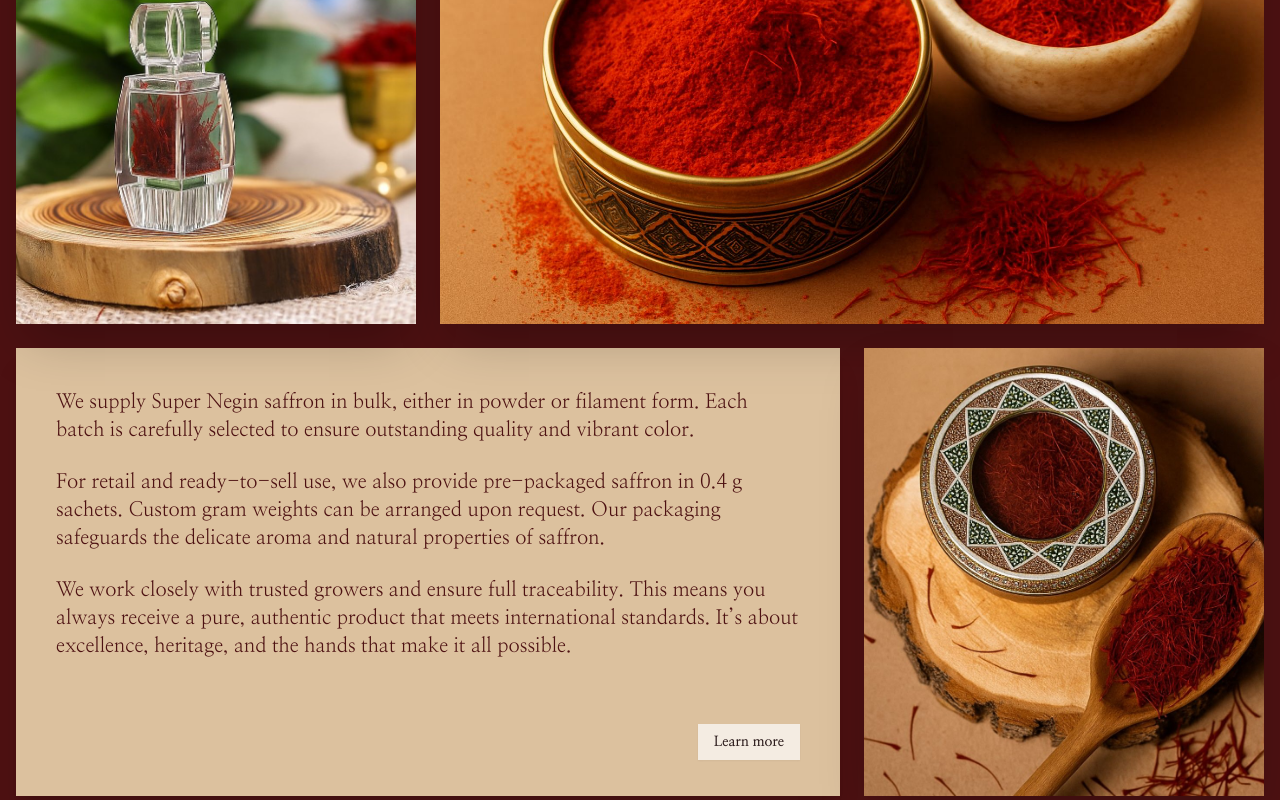
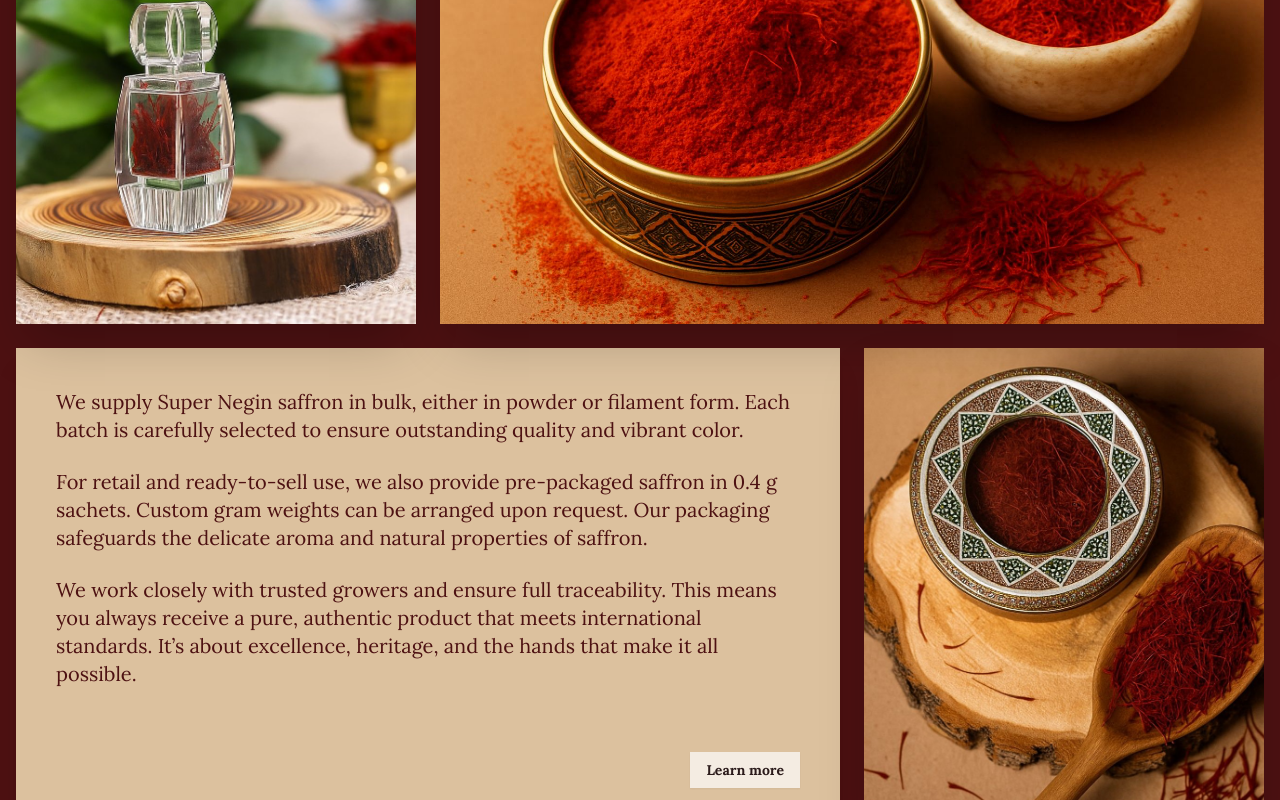
Before and after one commit to croftseli/safayra, a React (Vite) app: page /#home in a window 1280 px wide. Shown: the part 2000-2800 px from the top of the page. Built offline with nearby package versions, Linux system fonts and the light colour scheme; a web font is replaced by a local one.

Commit message:
new font that supports German letters

```diff
--- a/src/components/HomePage.jsx
+++ b/src/components/HomePage.jsx
@@ -117,19 +117,19 @@ const HomePage = ({ language, setActiveTab }) => {
           <p className="text-base md:text-lg lg:text-xl mt-3 text-brand font-nanum leading-relaxed">
             {language === "en" ? (
               <>
-                Safayra is a journey from the sun-drenched fields
+                A journey from the sun-drenched fields
                 <br className="block" />
                 of Iran to the heart of Europe.
               </>
             ) : language === "fr" ? (
               <>
-                Safayra est un voyage des champs ensoleillés d'Iran
+                Un voyage des champs ensoleillés d'Iran
                 <br className="block" />
                 au cœur de l'Europe.
               </>
             ) : (
               <>
-                Safayra ist eine Reise von den sonnenverwöhnten Feldern
+                Eine Reise von den sonnenverwöhnten Feldern
                 <br className="block" />
                 des Iran ins Herz Europas.
               </>
@@ -216,8 +216,8 @@ const HomePage = ({ language, setActiveTab }) => {
           </h2>
 
           {/* Grid */}
-          <div className="grid grid-cols-1 md:grid-cols-12 gap-6">
-            {/* Top row: 2 images */}
+          <div className="grid grid-cols-1 md:grid-cols-12 gap-6 items-stretch">
+            {/* Top row: 2 images (unchanged) */}
             <div className="relative md:col-span-4 h-72 sm:h-80 md:h-96 lg:h-[28rem] rounded-none overflow-hidden shadow-2xl">
               <div
                 className="absolute inset-0 bg-center bg-cover"
@@ -241,9 +241,9 @@ const HomePage = ({ language, setActiveTab }) => {
             {/* Second row: beige text panel (left) + image (right) */}
             <div
               className="md:col-span-8 bg-[#EBD4AD]/90 shadow-xl rounded-none p-6 md:p-10 flex flex-col
-                h-auto md:h-96 lg:h-[28rem]"
+               h-auto"
             >
-              <p className="font-nanum text-[#4d1112] text-lg md:text-xl leading-relaxed">
+              <p className="font-serif text-[#4d1112] text-lg md:text-xl leading-relaxed">
                 {language === "fr"
                   ? "Nous fournissons du safran Super Negin en vrac, en poudre ou en filaments, disponible en différentes quantités selon vos besoins. Chaque lot est soigneusement sélectionné pour garantir une qualité exceptionnelle et une couleur intense."
                   : language === "de"
@@ -251,7 +251,7 @@ const HomePage = ({ language, setActiveTab }) => {
                   : "We supply Super Negin saffron in bulk, either in powder or filament form. Each batch is carefully selected to ensure outstanding quality and vibrant color."}
               </p>
               <br />
-              <p className="font-nanum text-[#4d1112] text-lg md:text-xl leading-relaxed">
+              <p className="font-serif text-[#4d1112] text-lg md:text-xl leading-relaxed">
                 {language === "fr"
                   ? "Pour la vente au détail et prête à l’emploi, nous proposons également du safran pré-emballé en sachets de 0,4 g. Des grammages personnalisés peuvent être organisés sur demande. Notre processus d’emballage protège l’arôme délicat et les propriétés naturelles du safran."
                   : language === "de"
@@ -259,7 +259,7 @@ const HomePage = ({ language, setActiveTab }) => {
                   : "For retail and ready-to-sell use, we also provide pre-packaged saffron in 0.4 g sachets. Custom gram weights can be arranged upon request. Our packaging safeguards the delicate aroma and natural properties of saffron."}
               </p>
               <br />
-              <p className="font-nanum text-[#4d1112] text-lg md:text-xl leading-relaxed">
+              <p className="font-serif text-[#4d1112] text-lg md:text-xl leading-relaxed">
                 {language === "fr"
                   ? "De plus, nous collaborons avec des producteurs de confiance et garantissons une traçabilité complète. Cela signifie que vous recevez toujours un produit pur, authentique et respectueux des normes internationales."
                   : language === "de"
@@ -271,10 +271,10 @@ const HomePage = ({ language, setActiveTab }) => {
                 <a
                   href="#product"
                   className="inline-flex items-center rounded-none
-     bg-white/70 hover:bg-white/90 focus:bg-white
-     px-4 py-2 text-sm font-bold text-[#2b1b1b]
-     shadow-sm transition-colors duration-200
-     focus:outline-none focus:ring-2 focus:ring-[#EBD4AD]/50"
+                   bg-white/70 hover:bg-white/90 focus:bg-white
+                   px-4 py-2 text-sm font-bold text-[#2b1b1b]
+                   shadow-sm transition-colors duration-200
+                   focus:outline-none focus:ring-2 focus:ring-[#EBD4AD]/50"
                 >
                   {language === "fr"
                     ? "En savoir plus"
@@ -285,13 +285,12 @@ const HomePage = ({ language, setActiveTab }) => {
               </div>
             </div>
 
-            <div className="relative md:col-span-4 h-72 sm:h-80 md:h-96 lg:h-[28rem] rounded-none overflow-hidden shadow-2xl">
-              <div
-                className="absolute inset-0 bg-center bg-cover"
-                style={{
-                  backgroundImage: "url('/safayra-saffron-bowl-new.jpg')",
-                }}
-                aria-hidden="true"
+            {/* Image column that stretches to match the beige panel height */}
+            <div className="md:col-span-4 rounded-none overflow-hidden shadow-2xl">
+              <img
+                src="/safayra-saffron-bowl-new.jpg"
+                alt=""
+                className="w-full h-full object-cover"
               />
             </div>
           </div>
--- a/src/index.css
+++ b/src/index.css
@@ -1,5 +1,6 @@
 /* Imports MUST be first */
-@import url('https://fonts.googleapis.com/css2?family=Nanum+Myeongjo:wght@400;700;800&display=swap');
+/* Lora has full Latin Extended coverage for umlauts, accents, etc. */
+@import url('https://fonts.googleapis.com/css2?family=Lora:ital,wght@0,400..700;1,400..700&display=swap&subset=latin-ext');
 @import url('https://fonts.googleapis.com/css2?family=La+Belle+Aurore&display=swap');
 
 /* Tailwind layers */
@@ -18,19 +19,28 @@
     scroll-behavior: smooth;
     background-color: var(--brand-deep);
     overflow-x: hidden; /* prevent horizontal scroll */
+
+    /* Font rendering tweaks */
+    -webkit-font-smoothing: antialiased;
+    -moz-osx-font-smoothing: grayscale;
+    text-rendering: optimizeLegibility;
   }
 
   body {
     margin: 0;
     overflow-x: hidden;
-    font-family: 'Nanum Myeongjo', ui-serif, Georgia, Cambria, "Times New Roman", Times, serif;
+
+    /* Use Lora everywhere for consistency */
+    font-family: 'Lora', ui-serif, Georgia, Cambria, "Times New Roman", Times, serif;
+
+    /* Avoid fake bold/italic which can cause weight mismatches */
+    font-synthesis: none;
   }
 
   h1, h2, h3 {
     font-family: inherit; /* inherit from body, no override */
   }
 }
-
 
 /* Utilities */
 @layer utilities {
@@ -45,12 +55,15 @@
   .bg-brand { background-color: var(--brand-beige); }
   .border-brand { border-color: var(--brand-beige); }
 
-  .font-nanum {
-    font-family: 'Nanum Myeongjo', ui-serif, Georgia, Cambria, "Times New Roman", Times, serif;
+  /* Optional: explicit font utility using Lora */
+  .font-serif {
+    font-family: 'Lora', ui-serif, Georgia, Cambria, "Times New Roman", Times, serif;
+    font-synthesis: none;
   }
 
   .font-aurore {
     font-family: 'La Belle Aurore', cursive;
+    font-synthesis: none;
   }
 
   /* Improve touch targets on mobile */
```
